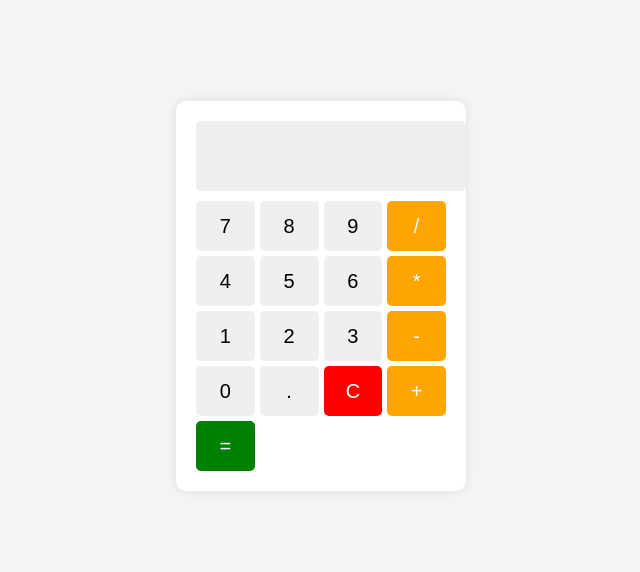
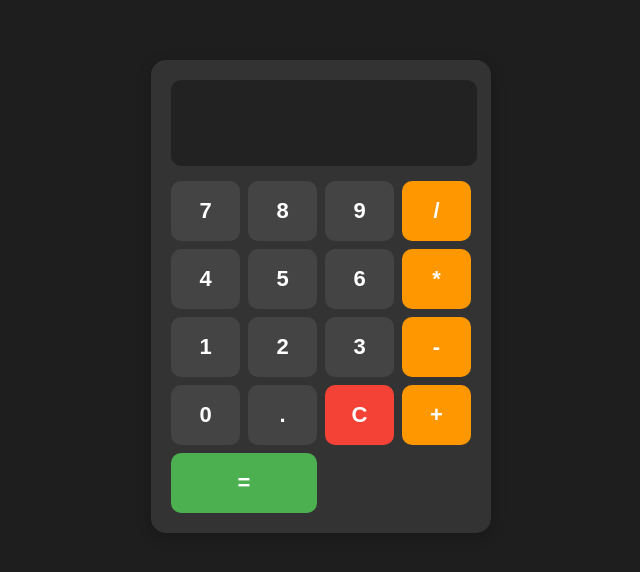
Before and after one commit to nopitaa/KPL_Novita-Syahwa_2311104007_SE07-01, a plain HTML site: page 03_GUI/calculator.html in a window 1280 px wide. Shown: the part 112-684 px from the top of the page, without its empty margins (319-959 px from the left). Drawn offline with Linux system fonts and the light colour scheme.

Commit message:
menambahkan implementasi kalkulator

```diff
--- a/03_GUI/calculator.html
+++ b/03_GUI/calculator.html
@@ -1,112 +1,114 @@
-
 <!DOCTYPE html>
 <html lang="id">
 <head>
     <meta charset="UTF-8">
     <meta name="viewport" content="width=device-width, initial-scale=1.0">
-    <title>Kalkulator Sederhana</title>
+    <title>Kalkulator Modern</title>
     <style>
-        /* Gaya dasar untuk body */
         body {
-            font-family: Arial, sans-serif;
+            font-family: 'Poppins', sans-serif;
             display: flex;
             justify-content: center;
             align-items: center;
             height: 100vh;
-            background-color: #f4f4f4;
+            background-color: #1e1e1e;
         }
-        /* Container utama kalkulator */
         .calculator {
-            width: 250px;
-            background: #fff;
+            width: 300px;
+            background: #333;
             padding: 20px;
-            box-shadow: 0px 0px 10px rgba(0, 0, 0, 0.1);
-            border-radius: 10px;
+            box-shadow: 0px 4px 15px rgba(0, 0, 0, 0.2);
+            border-radius: 15px;
             text-align: center;
         }
-        /* Tampilan layar kalkulator */
         .screen {
             width: 100%;
-            height: 50px;
-            font-size: 24px;
+            height: 80px;
+            font-size: 50px;
             text-align: right;
-            padding: 10px;
+            padding: 3px;
             border: none;
-            background: #eee;
-            margin-bottom: 10px;
-            border-radius: 5px;
+            background: #222;
+            color: white;
+            margin-bottom: 15px;
+            border-radius: 10px;
+            overflow: hidden;
+            white-space: nowrap;
+            text-overflow: ellipsis;
         }
-        /* Tata letak tombol */
         .buttons {
             display: grid;
             grid-template-columns: repeat(4, 1fr);
-            gap: 5px;
+            gap: 8px;
         }
-        /* Gaya umum untuk tombol */
         button {
             width: 100%;
-            height: 50px;
-            font-size: 20px;
+            height: 60px;
+            font-size: 22px;
             border: none;
             cursor: pointer;
-            border-radius: 5px;
+            border-radius: 10px;
+            transition: 0.2s;
+            font-weight: bold;
         }
-        /* Warna khusus untuk tombol operator */
+        button:hover {
+            transform: scale(1.05);
+            opacity: 0.8;
+        }
         .operator {
-            background: orange;
+            background: #ff9800;
             color: white;
         }
-        /* Warna khusus untuk tombol clear */
         .clear {
-            background: red;
+            background: #f44336;
             color: white;
         }
-        /* Warna khusus untuk tombol sama dengan */
         .equal {
-            background: green;
+            background: #4caf50;
+            color: white;
+            grid-column: span 2;
+        }
+        .number {
+            background: #444;
             color: white;
         }
     </style>
 </head>
 <body>
-    <!-- Struktur utama kalkulator -->
     <div class="calculator">
-        <!-- Layar tampilan input -->
         <input type="text" class="screen" id="screen" disabled>
-        <!-- Tombol angka dan operator -->
         <div class="buttons">
-            <button onclick="appendNumber('7')">7</button>
-            <button onclick="appendNumber('8')">8</button>
-            <button onclick="appendNumber('9')">9</button>
+            <button class="number" onclick="appendNumber('7')">7</button>
+            <button class="number" onclick="appendNumber('8')">8</button>
+            <button class="number" onclick="appendNumber('9')">9</button>
             <button class="operator" onclick="appendOperator('/')">/</button>
-            <button onclick="appendNumber('4')">4</button>
-            <button onclick="appendNumber('5')">5</button>
-            <button onclick="appendNumber('6')">6</button>
+            <button class="number" onclick="appendNumber('4')">4</button>
+            <button class="number" onclick="appendNumber('5')">5</button>
+            <button class="number" onclick="appendNumber('6')">6</button>
             <button class="operator" onclick="appendOperator('*')">*</button>
-            <button onclick="appendNumber('1')">1</button>
-            <button onclick="appendNumber('2')">2</button>
-            <button onclick="appendNumber('3')">3</button>
+            <button class="number" onclick="appendNumber('1')">1</button>
+            <button class="number" onclick="appendNumber('2')">2</button>
+            <button class="number" onclick="appendNumber('3')">3</button>
             <button class="operator" onclick="appendOperator('-')">-</button>
-            <button onclick="appendNumber('0')">0</button>
-            <button onclick="appendNumber('.')">.</button>
+            <button class="number" onclick="appendNumber('0')">0</button>
+            <button class="number" onclick="appendNumber('.')">.</button>
             <button class="clear" onclick="clearScreen()">C</button>
             <button class="operator" onclick="appendOperator('+')">+</button>
-            <button class="equal" onclick="calculateResult()" colspan="4">=</button>
+            <button class="equal" onclick="calculateResult()">=</button>
         </div>
     </div>
 
     <script>
-        // Ambil elemen layar kalkulator
         let screen = document.getElementById("screen");
         let currentInput = "";
 
-        // Fungsi untuk menambahkan angka ke layar
         function appendNumber(number) {
-            currentInput += number;
-            screen.value = currentInput;
+            if (currentInput.length < 16) { // Batasi panjang input agar tetap rapi
+                currentInput += number;
+                screen.value = currentInput;
+            }
         }
 
-        // Fungsi untuk menambahkan operator matematika
         function appendOperator(operator) {
             if (currentInput !== "" && !isNaN(currentInput[currentInput.length - 1])) {
                 currentInput += operator;
@@ -114,19 +116,17 @@
             }
         }
 
-        // Fungsi untuk menghapus seluruh input
         function clearScreen() {
             currentInput = "";
             screen.value = "";
         }
 
-        // Fungsi untuk menghitung hasil ekspresi matematika
         function calculateResult() {
             try {
-                currentInput = eval(currentInput).toString(); // Menggunakan eval untuk menghitung ekspresi
+                currentInput = eval(currentInput).toString();
                 screen.value = currentInput;
             } catch (error) {
-                screen.value = "Error"; // Menampilkan error jika terjadi kesalahan input
+                screen.value = "Error";
                 currentInput = "";
             }
         }
```
